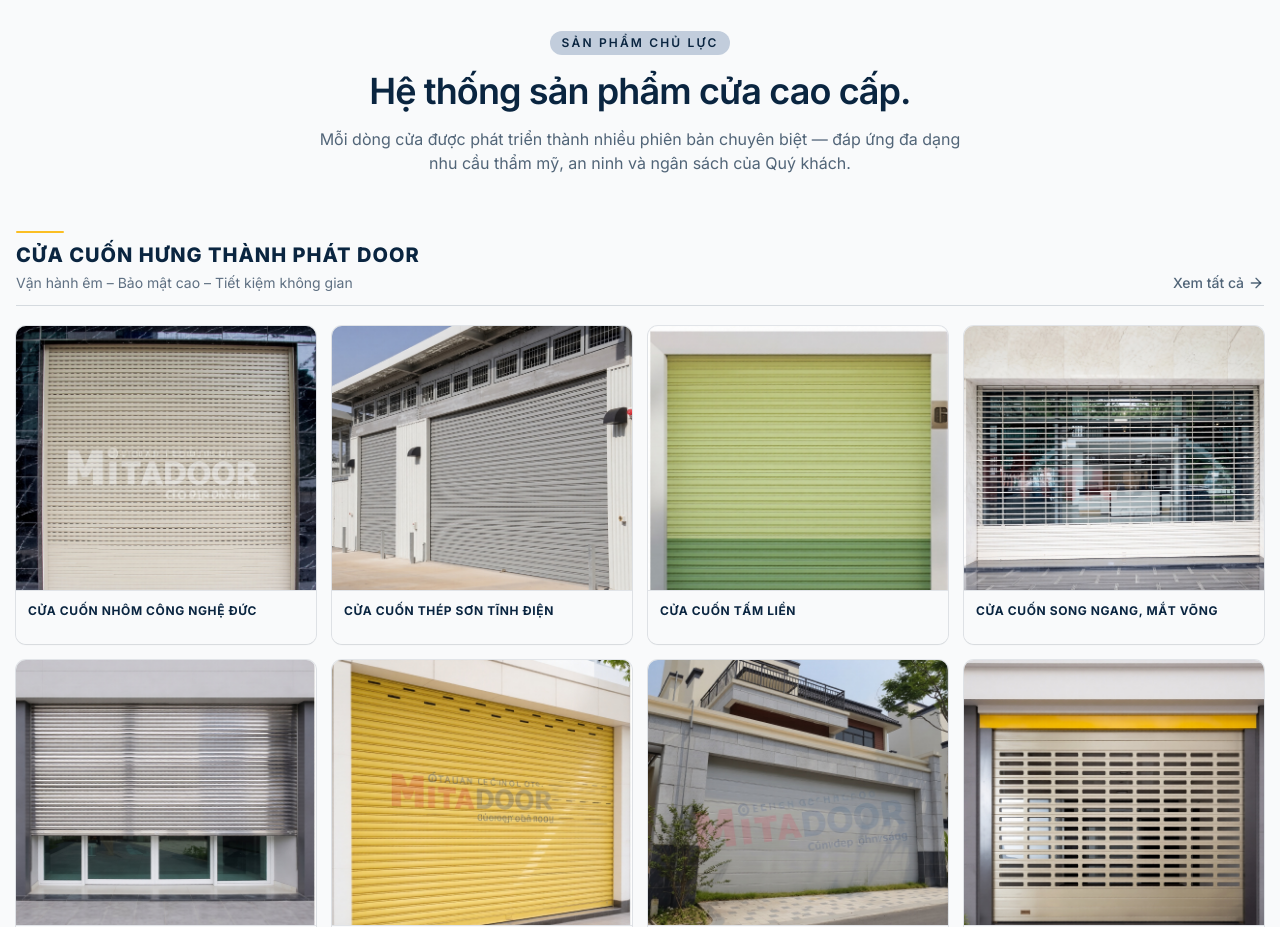
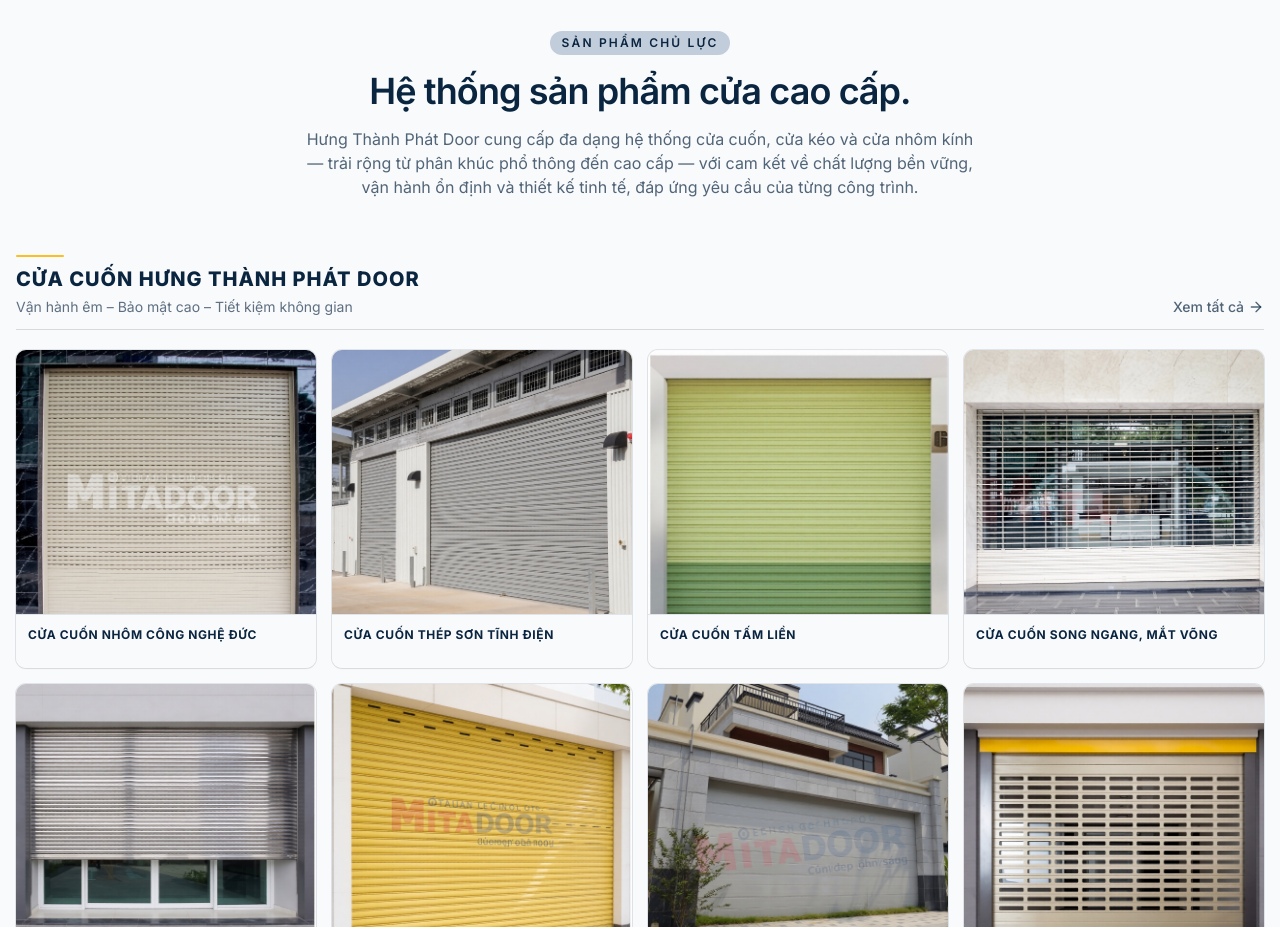
Before and after one commit to HughMai/Website-HTP, a Next.js app: page / in a window 1280 px wide. Shown: the part 1560-2487 px from the top of the page. Built offline with nearby package versions, Linux system fonts and the light colour scheme.

Commit message:
Update Products section description copy

```diff
--- a/components/sections/Products.tsx
+++ b/components/sections/Products.tsx
@@ -43,8 +43,7 @@
             Hệ thống sản phẩm cửa cao cấp.
           </h2>
           <p className="mt-4 text-base text-brand/70">
-            Mỗi dòng cửa được phát triển thành nhiều phiên bản chuyên biệt — đáp
-            ứng đa dạng nhu cầu thẩm mỹ, an ninh và ngân sách của Quý khách.
+            Hưng Thành Phát Door cung cấp đa dạng hệ thống cửa cuốn, cửa kéo và cửa nhôm kính — trải rộng từ phân khúc phổ thông đến cao cấp — với cam kết về chất lượng bền vững, vận hành ổn định và thiết kế tinh tế, đáp ứng yêu cầu của từng công trình.
           </p>
         </div>
 
@@ -91,7 +90,7 @@
                       <div className={cn("relative aspect-[340/300] w-full overflow-hidden", (cat as any).contain ? "bg-white p-4" : "bg-brand-50")}>
                         <Image
                           src={s.image}
-                          alt={s.name}
+                          alt={`${s.name} — lắp đặt tại Cần Thơ`}
                           fill
                           sizes="(min-width: 1024px) 22vw, (min-width: 640px) 45vw, 50vw"
                           className={cn(
```
